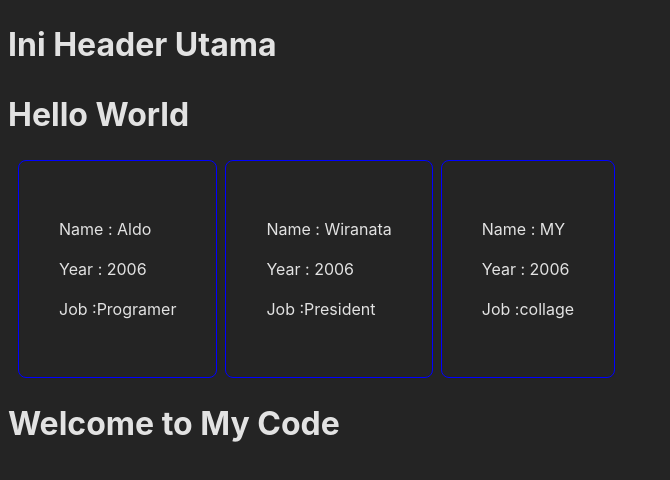
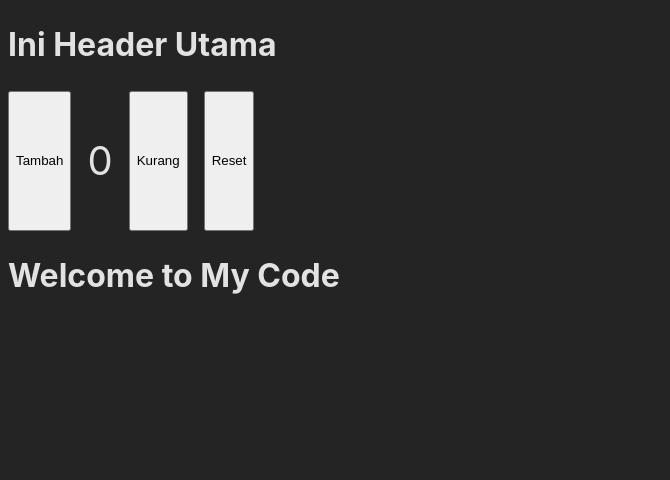
Before and after one commit to alwiranata/studyReact, a React (Vite) app: page / in a window 1280 px wide. Shown: the top 480 px of the page, without its empty margins (0-670 px from the left). Built offline with nearby package versions, Linux system fonts and the light colour scheme.

Commit message:
add : file Counter.tsx for state

```diff
--- a/src/App.tsx
+++ b/src/App.tsx
@@ -1,6 +1,7 @@
 import Welcome from "./components/Welcome"
 import Header from "./components/Header"
 import ProfileCard from "./components/ProfileCard"
+import Counter from "./components/Counter"
 
 type Teacher ={
   name :string
@@ -32,11 +33,15 @@ const teachers  : Teacher[] =[
 
 function App() {
   return (
-    <>
+    <div
+    style={{
+      padding : "flex",
+      gap : "16px"
+    }}
+    >
       <Header/>
-      <h1> Hello World</h1>
-
-      <div style={{margin: "10px", display: "flex", gap: "8px"}}>
+     <Counter/>
+      {/* <div style={{margin: "10px", display: "flex", gap: "8px"}}>
       {
         teachers.map((teacher) =>{
           return(
@@ -50,9 +55,9 @@ function App() {
         })
       }
 
-      </div>
+      </div> */}
       <Welcome/>
-    </>
+    </div>
   )
 }
 
--- /dev/null
+++ b/src/components/Counter.tsx
@@ -0,0 +1,40 @@
+import { useState } from "react"
+
+const Counter = () => {
+
+    const [count , setCount] = useState(0)
+    // const [nama , setName ] = useState("Aldo")
+    // let count = 0
+
+    const handleDecrement = () =>{
+        // count -= 1
+        // alert(count)
+        setCount(count -1)
+        // setName("Wiranata")
+    }
+
+    const handleIncrement = () => {
+    //    count += 1
+    //    alert(count)
+    setCount(count + 1)
+    // setName("18")
+    }
+
+    const handleResetCount =() =>{
+        setCount(0)
+    }
+
+    return(
+        <div style={{
+            display : "flex",
+            gap : "16px"
+        }}>
+            <button onClick={handleIncrement}>Tambah</button>
+            <p style={{fontSize : "40px"}}>{count}</p>
+            {/* <p>{nama}</p> */}
+            <button onClick={handleDecrement}>Kurang</button>
+            <button onClick={handleResetCount}>Reset</button>
+        </div>
+    )
+}
+export default Counter
```
